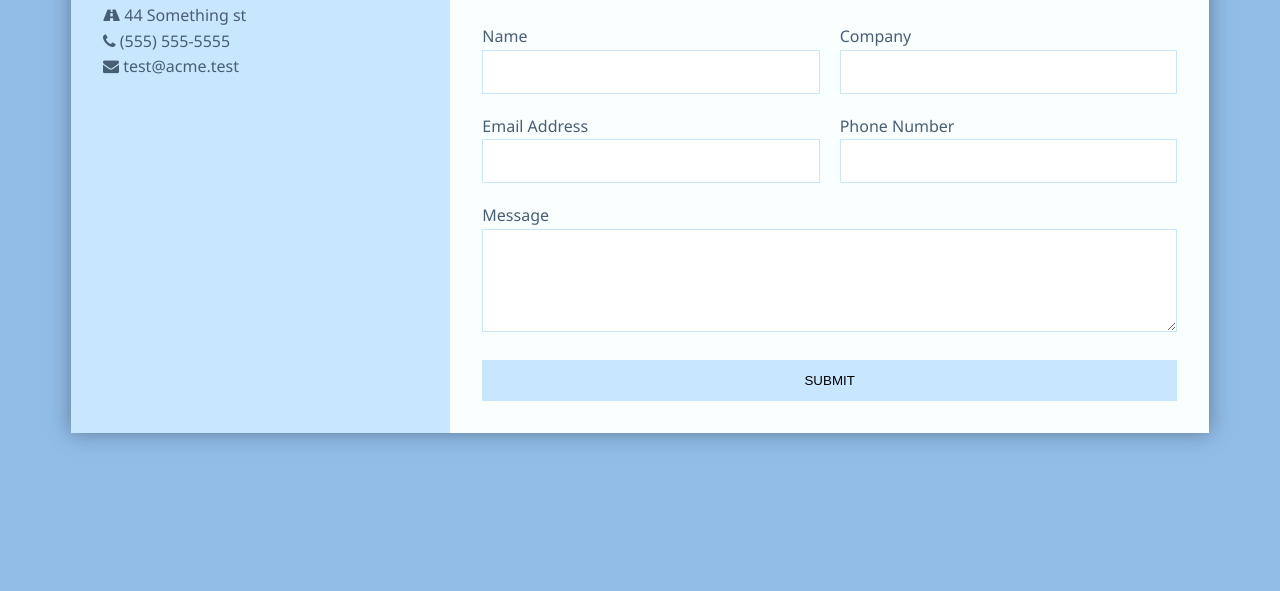
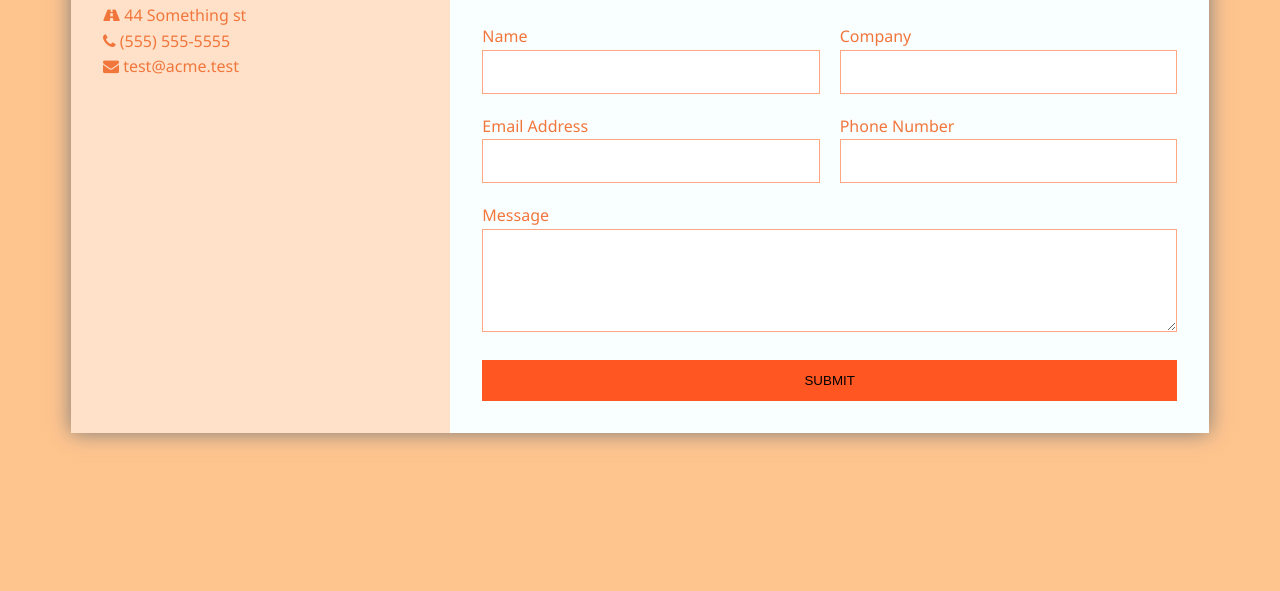
Before and after one commit to sumukh21/Contact-Form, a plain HTML site: page index.html in a window 1280 px wide. Shown: the part 209-800 px from the top of the page. Drawn offline with nearby package versions, Linux system fonts and the light colour scheme.

Commit message:
Addded Changes

```diff
--- a/style.css
+++ b/style.css
@@ -3,8 +3,8 @@
 }
 
 body{
-  background:#92bde7;
-  color:#485e74;
+  background:#ffc58f;
+  color:#f1763c;
   line-height:1.6;
   font-family: 'Segoe UI', Tahoma, Geneva, Verdana, sans-serif;
   padding:1em;
@@ -39,7 +39,7 @@ ul{
 }
 
 .company-info{
-  background:#c9e6ff;
+  background:#ffe1c9;
 }
 
 .company-info h3, .company-info ul{
@@ -73,18 +73,18 @@ ul{
 .contact form button, .contact form input, .contact form textarea{
   width:100%;
   padding:1em;
-  border:1px solid #c9e6ff;
+  border:1px solid #ffa682;
 }
 
 .contact form button{
-  background:#c9e6ff;
+  background:#ff5622;
   border:0;
   text-transform: uppercase;
 }
 
 .contact form button:hover,.contact form button:focus{
-  background:#92bde7;
-  color:#fff;
+  background:#dbb48f;
+  color:rgb(255, 255, 255);
   outline:0;
   transition: background-color 2s ease-out;
 }
```
